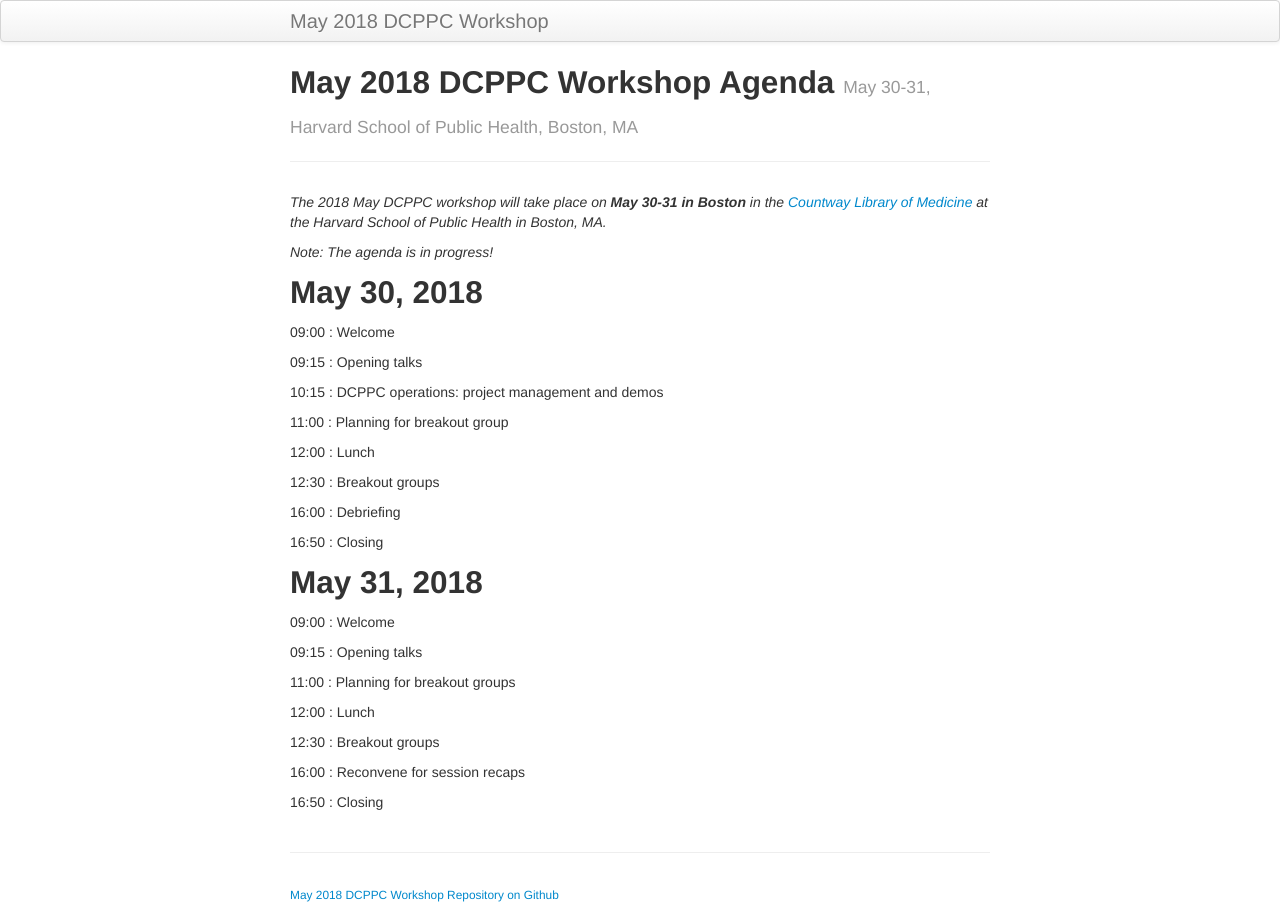
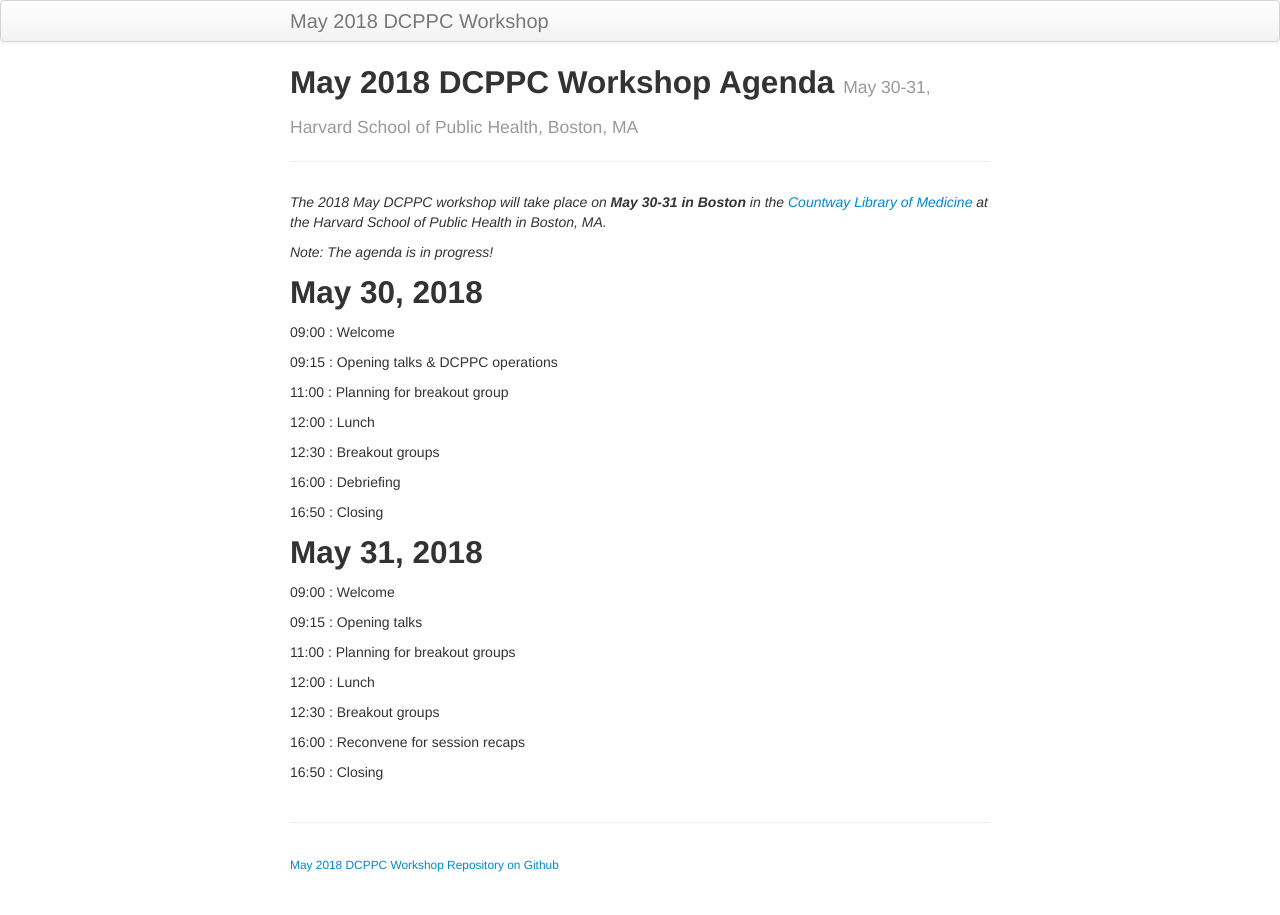
Before and after one commit to dcppc/2018-may-workshop, a Jekyll site: the page built from docs/agenda.md, in a window 1280 px wide. Built offline with Jekyll 4.4.1, drawn with Linux system fonts in a browser that asks for light colours.

Commit message:
Update agenda.md

```diff
--- a/docs/agenda.md
+++ b/docs/agenda.md
@@ -14,9 +14,7 @@ _Note: The agenda is in progress!_
 
  09:00 : Welcome
 
- 09:15 : Opening talks
-
- 10:15 : DCPPC operations: project management and demos
+ 09:15 : Opening talks & DCPPC operations
 
  11:00 : Planning for breakout group
 
```
